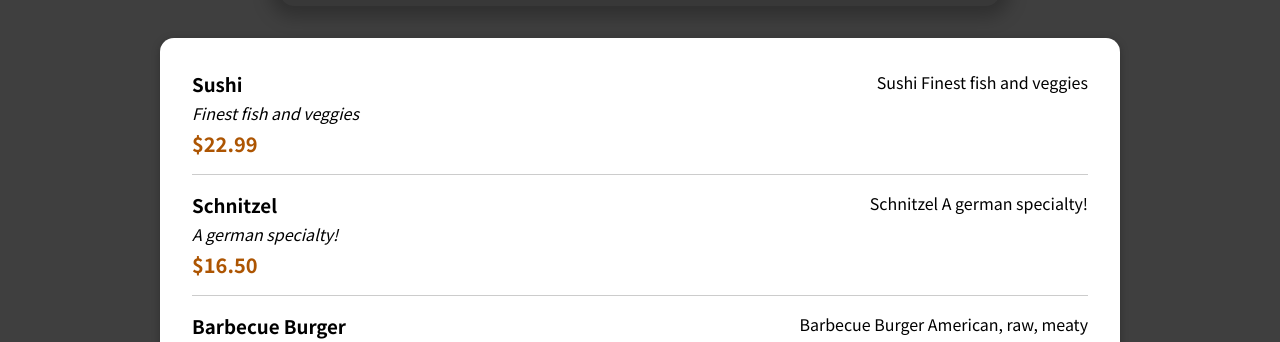
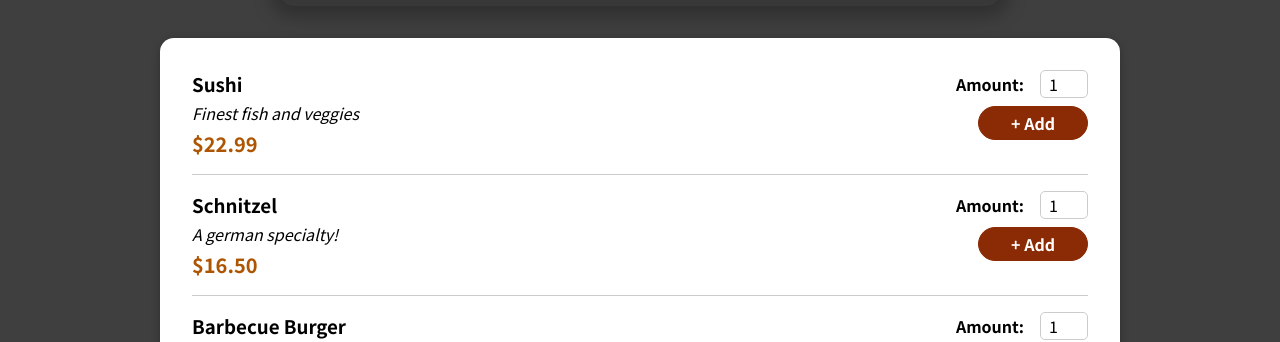
Before and after one commit to Shamoleambo/react-food-order, a JavaScript app: page / in a window 1280 px wide. Shown: the part 467-809 px from the top of the page. Built offline with nearby package versions, Linux system fonts and the light colour scheme.

Commit message:
import MealItemFrom into AvailableMeals component along with the new id attribute

```diff
--- a/src/components/Meals/AvailableMeals.js
+++ b/src/components/Meals/AvailableMeals.js
@@ -33,6 +33,7 @@ const AvailableMeals = () => {
   const mealsList = DUMMY_MEALS.map(meal => (
     <MealItem
       key={meal.id}
+      id={meal.id}
       name={meal.name}
       description={meal.description}
       price={meal.price}
--- a/src/components/Meals/MealItem/MealItem.js
+++ b/src/components/Meals/MealItem/MealItem.js
@@ -1,3 +1,4 @@
+import MealItemForm from './MealItemForm'
 import classes from './MealItem.module.css'
 
 const MealItem = props => {
@@ -11,9 +12,8 @@ const MealItem = props => {
         <div className={classes.price}>{price}</div>
       </div>
       <div>
-        <form></form>
+        <MealItemForm id={props.id} />
       </div>
-      {props.name} {props.description}
     </li>
   )
 }
```
